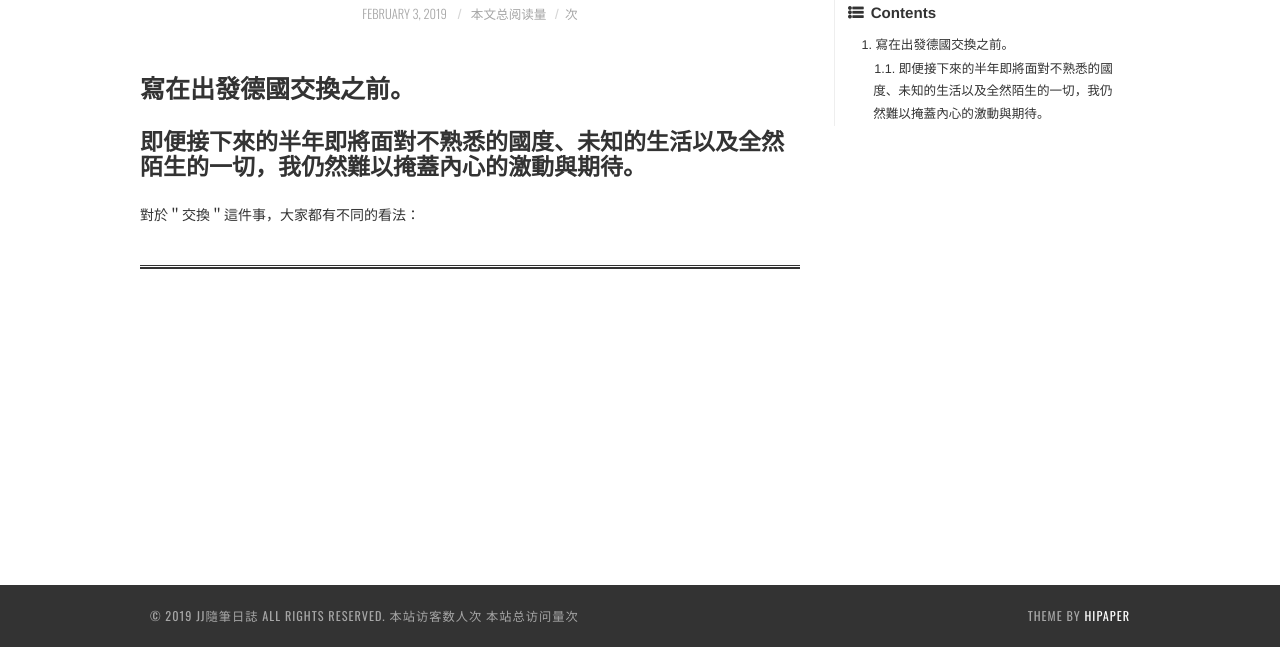
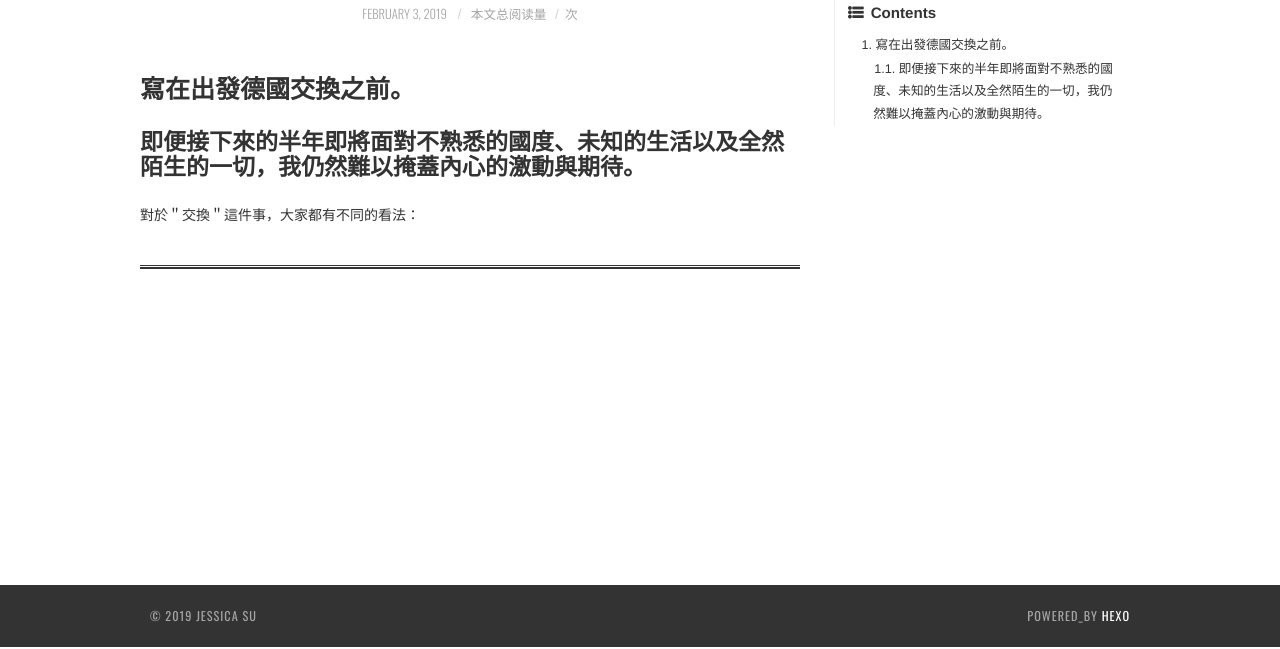
Before and after one commit to jessicaohhiyo/jessicaohhiyo.github.io, a plain HTML site: page 2019/02/03/Journey/index.html in a window 1280 px wide. Shown: the part 233-882 px from the top of the page. Drawn offline with nearby package versions, Linux system fonts and the light colour scheme; some packages are replaced by stand-ins of ours; a script that the page names is missing.

Commit message:
Site updated: 2019-02-04 14:13:15

```diff
--- a/2019/02/03/Journey/index.html
+++ b/2019/02/03/Journey/index.html
@@ -179,16 +179,11 @@
 
   <div class="clearfix container">
       <div class="site-info">
-	      &copy; 2019 JJ隨筆日誌 All Rights Reserved.
-
-            <span id="busuanzi_container_site_uv">
-              本站访客数<span id="busuanzi_value_site_uv"></span>人次
-              本站总访问量<span id="busuanzi_value_site_pv"></span>次
-            </span>
+	      &copy; 2019 Jessica Su
 
       </div>
       <div class="site-credit">
-        Theme by <a href="https://github.com/iTimeTraveler/hexo-theme-hipaper" target="_blank">hipaper</a>
+        Powered_by <a href="https://hexo.io/zh-tw/" target="_blank">Hexo</a>
       </div>
   </div>
 </footer>
```
Also changed, not shown: archives/2019/02/index.html (+2 -7 lines), archives/2019/index.html (+2 -7 lines), archives/index.html (+2 -7 lines), index.html (+2 -7 lines).
